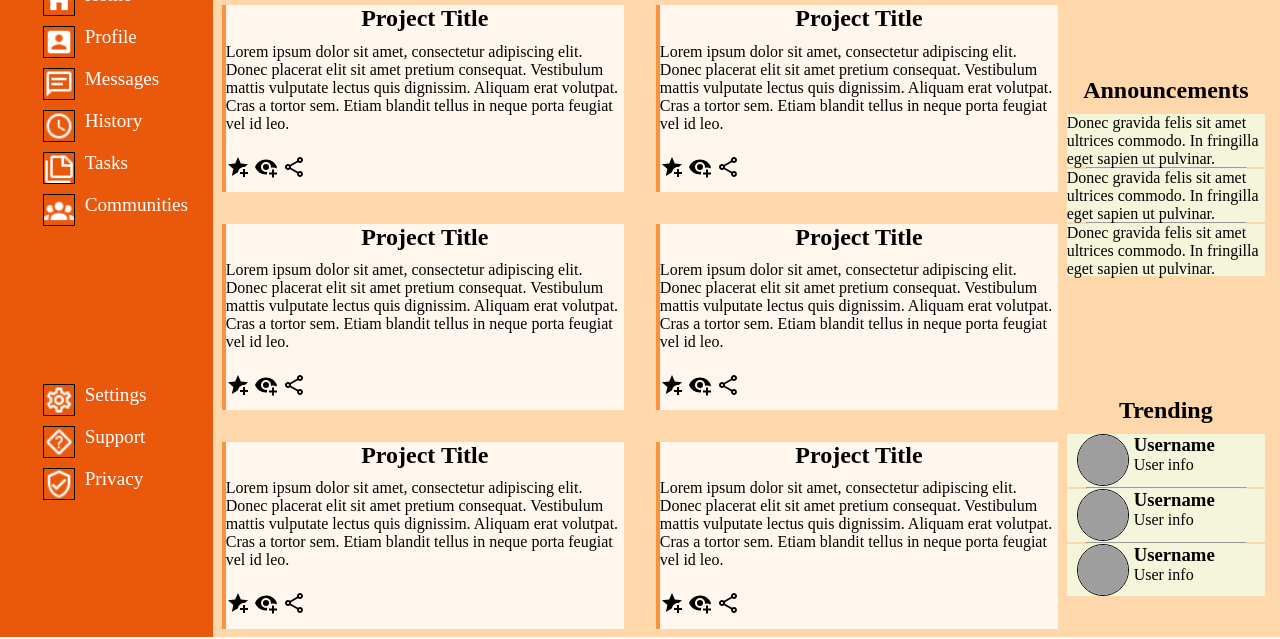
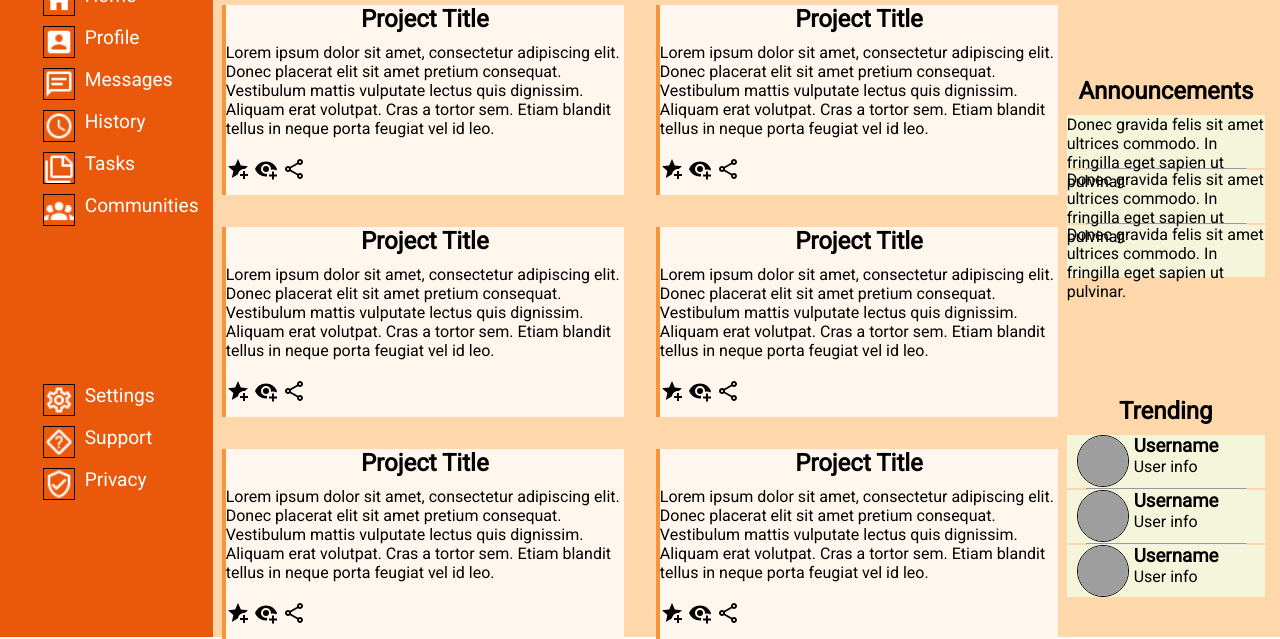
Before and after one commit to duvgall/admin-dashboard, a plain HTML site: page index.html in a window 1280 px wide. Shown: the part 163-802 px from the top of the page. Drawn offline with Linux system fonts and the light colour scheme; grey boxes are pictures that could not be loaded.

Commit message:
add Roboto font

```diff
--- a/index.html
+++ b/index.html
@@ -6,6 +6,9 @@
     <meta name="viewport" content="width=device-width, initial-scale=1.0">
     <title>Admin Dashboard</title>
     <link rel="stylesheet" href="styles.css">
+    <link rel="preconnect" href="https://fonts.googleapis.com">
+<link rel="preconnect" href="https://fonts.gstatic.com" crossorigin>
+<link href="https://fonts.googleapis.com/css2?family=Roboto&family=Roboto+Serif:opsz,wght@8..144,100&display=swap" rel="stylesheet">
 </head>
 <body>
     <div class="container">
--- a/styles.css
+++ b/styles.css
@@ -4,7 +4,8 @@
 }
 
 body {
-    font-family: "Roboto-Regular";
+    font-family: "Roboto", serif;;
+
 }
 
 hr {
```
